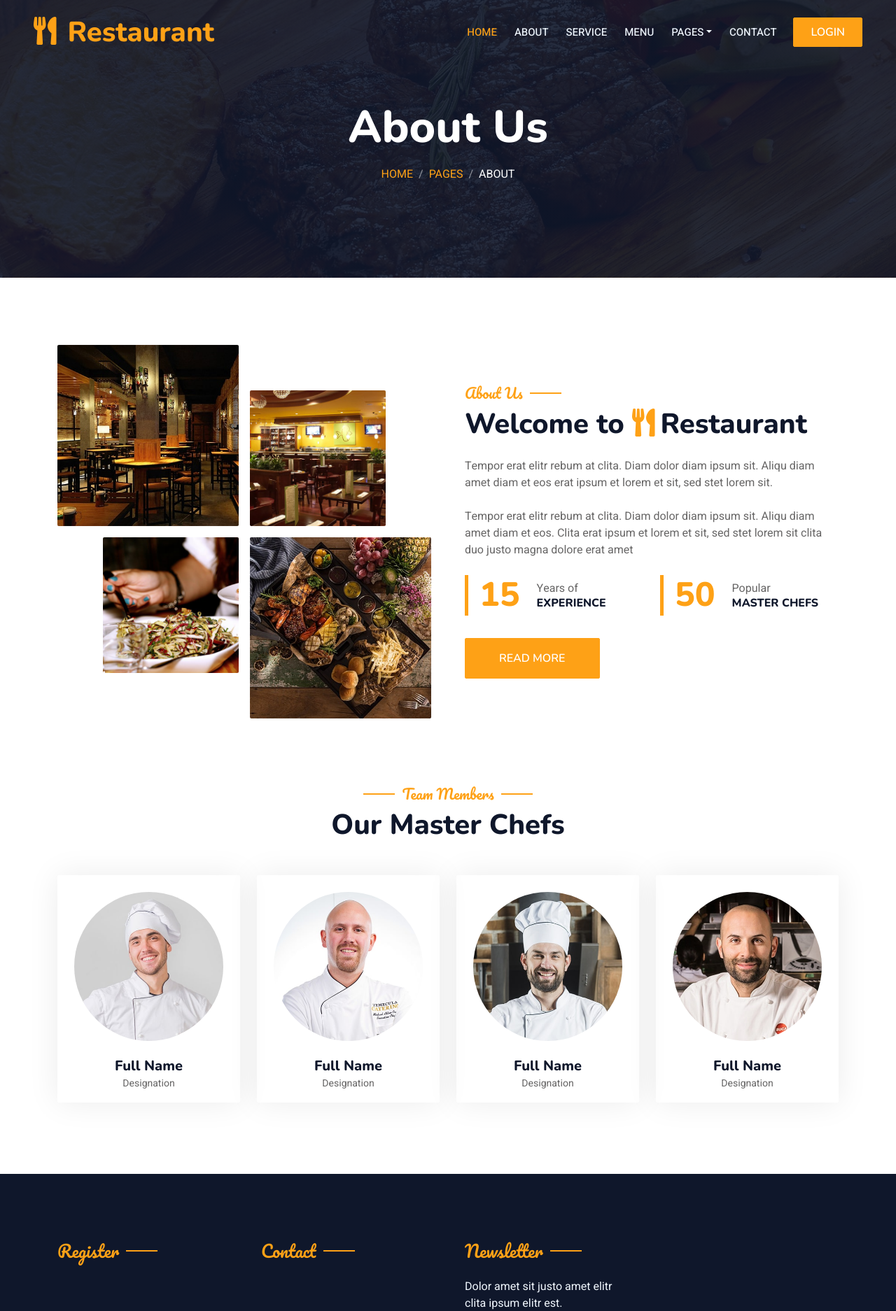
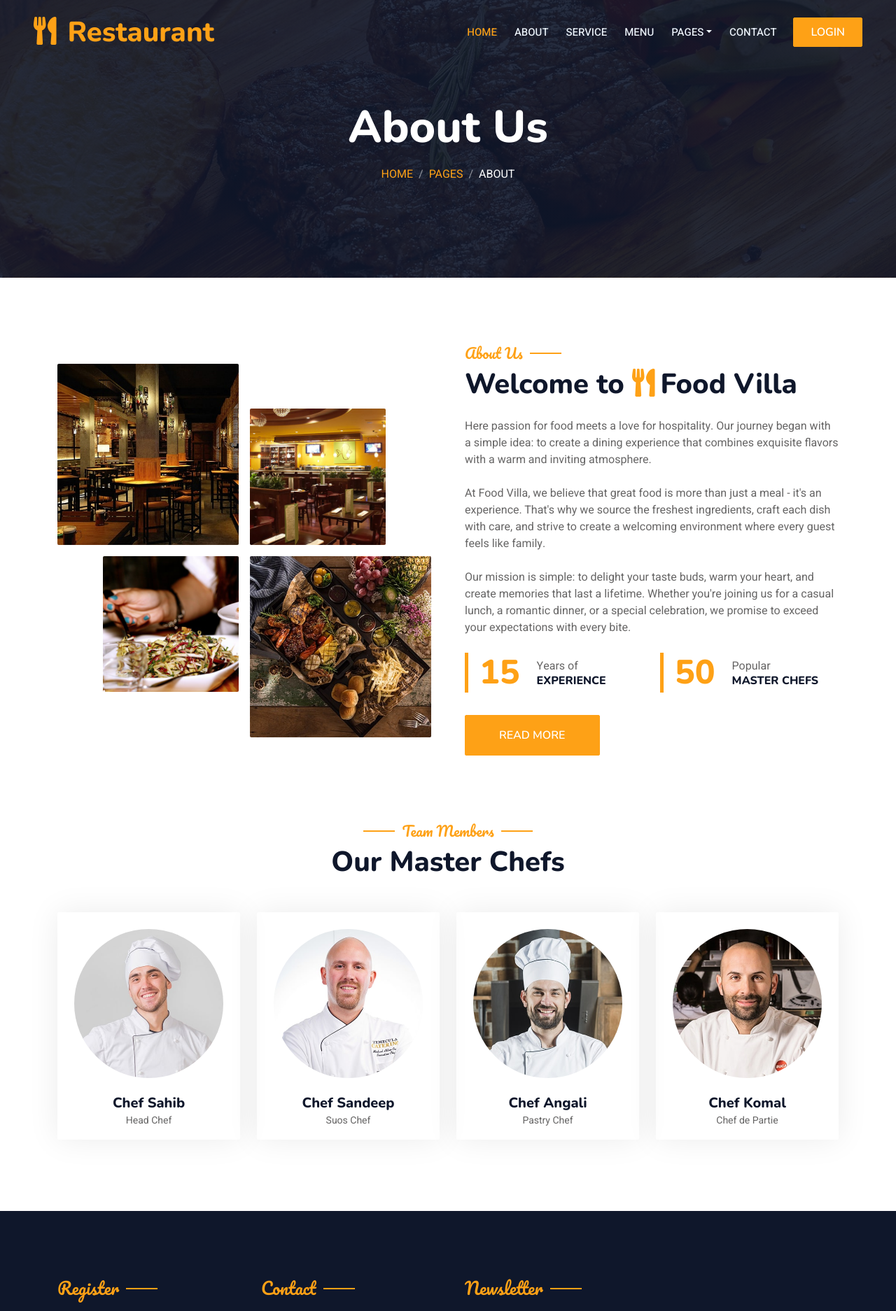
Before and after one commit to x18198988/x18198988_devops_restaurant, a Django app: page /about/ in a window 1280 px wide. Shown: the top 1874 px of the page at 70% size. Run offline with Django 4.2, Linux system fonts and the light colour scheme; some libraries are stand-ins or nearby versions.

Commit message:
Update about.html

```diff
--- a/templates/about.html
+++ b/templates/about.html
@@ -40,9 +40,10 @@
                     </div>
                     <div class="col-lg-6">
                         <h5 class="section-title ff-secondary text-start text-primary fw-normal">About Us</h5>
-                        <h1 class="mb-4">Welcome to <i class="fa fa-utensils text-primary me-2"></i>Restaurant</h1>
-                        <p class="mb-4">Tempor erat elitr rebum at clita. Diam dolor diam ipsum sit. Aliqu diam amet diam et eos erat ipsum et lorem et sit, sed stet lorem sit.</p>
-                        <p class="mb-4">Tempor erat elitr rebum at clita. Diam dolor diam ipsum sit. Aliqu diam amet diam et eos. Clita erat ipsum et lorem et sit, sed stet lorem sit clita duo justo magna dolore erat amet</p>
+                        <h1 class="mb-4">Welcome to <i class="fa fa-utensils text-primary me-2"></i>Food Villa</h1>
+                        <p class="mb-4">Here passion for food meets a love for hospitality. Our journey began with a simple idea: to create a dining experience that combines exquisite flavors with a warm and inviting atmosphere.</p>
+                        <p class="mb-4">At Food Villa, we believe that great food is more than just a meal - it's an experience. That's why we source the freshest ingredients, craft each dish with care, and strive to create a welcoming environment where every guest feels like family.</p>
+                        <p class="mb-4">Our mission is simple: to delight your taste buds, warm your heart, and create memories that last a lifetime. Whether you're joining us for a casual lunch, a romantic dinner, or a special celebration, we promise to exceed your expectations with every bite. </p>
                         <div class="row g-4 mb-4">
                             <div class="col-sm-6">
                                 <div class="d-flex align-items-center border-start border-5 border-primary px-3">
@@ -84,8 +85,8 @@
                             <div class="rounded-circle overflow-hidden m-4">
                                 <img class="img-fluid" src="img/team-1.jpg" alt="">
                             </div>
-                            <h5 class="mb-0">Full Name</h5>
-                            <small>Designation</small>
+                            <h5 class="mb-0">Chef Sahib </h5>
+                            <small>Head Chef</small>
                             <div class="d-flex justify-content-center mt-3">
                                 <a class="btn btn-square btn-primary mx-1" href="https://facebook.com/freewebsitecode"><i class="fab fa-facebook-f"></i></a>
                                 <a class="btn btn-square btn-primary mx-1" href="https://freewebsitecode.com/"><i class="fab fa-twitter"></i></a>
@@ -98,8 +99,8 @@
                             <div class="rounded-circle overflow-hidden m-4">
                                 <img class="img-fluid" src="img/team-2.jpg" alt="">
                             </div>
-                            <h5 class="mb-0">Full Name</h5>
-                            <small>Designation</small>
+                            <h5 class="mb-0">Chef Sandeep </h5>
+                            <small>Suos Chef</small>
                             <div class="d-flex justify-content-center mt-3">
                                 <a class="btn btn-square btn-primary mx-1" href="https://facebook.com/freewebsitecode"><i class="fab fa-facebook-f"></i></a>
                                 <a class="btn btn-square btn-primary mx-1" href="https://freewebsitecode.com/"><i class="fab fa-twitter"></i></a>
@@ -112,8 +113,8 @@
                             <div class="rounded-circle overflow-hidden m-4">
                                 <img class="img-fluid" src="img/team-3.jpg" alt="">
                             </div>
-                            <h5 class="mb-0">Full Name</h5>
-                            <small>Designation</small>
+                            <h5 class="mb-0">Chef Angali</h5>
+                            <small>Pastry Chef </small>
                             <div class="d-flex justify-content-center mt-3">
                                 <a class="btn btn-square btn-primary mx-1" href="https://facebook.com/freewebsitecode"><i class="fab fa-facebook-f"></i></a>
                                 <a class="btn btn-square btn-primary mx-1" href="https://freewebsitecode.com/"><i class="fab fa-twitter"></i></a>
@@ -126,8 +127,8 @@
                             <div class="rounded-circle overflow-hidden m-4">
                                 <img class="img-fluid" src="img/team-4.jpg" alt="">
                             </div>
-                            <h5 class="mb-0">Full Name</h5>
-                            <small>Designation</small>
+                            <h5 class="mb-0">Chef Komal</h5>
+                            <small>Chef de Partie </small>
                             <div class="d-flex justify-content-center mt-3">
                                 <a class="btn btn-square btn-primary mx-1" href="https://facebook.com/freewebsitecode"><i class="fab fa-facebook-f"></i></a>
                                 <a class="btn btn-square btn-primary mx-1" href="https://freewebsitecode.com/"><i class="fab fa-twitter"></i></a>
```
